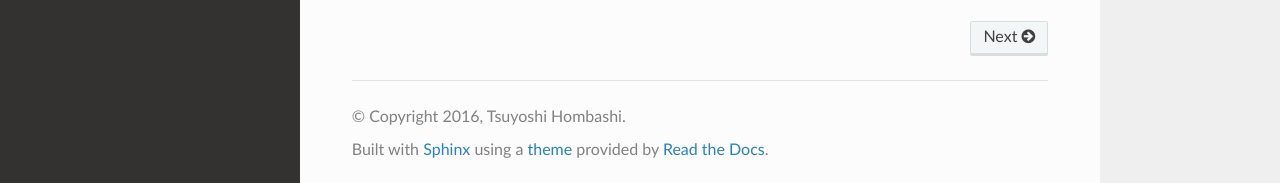
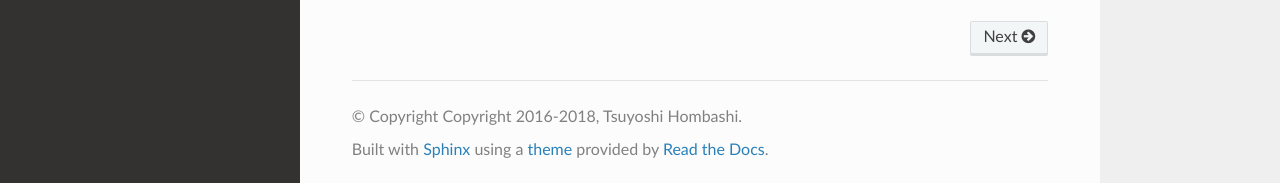
Before and after one commit to thombashi/pathvalidate, a Sphinx documentation site: the page built from docs/index.rst, in a window 1280 px wide and 1214 px high. Shown: the part 1028-1211 px from the top of the window. Built offline with Sphinx 7.4.7 and the Read the Docs theme 2.0.0, drawn with Linux system fonts in a browser that asks for light colours; pages that are not in the unit, such as notebooks, are missing from menus; some of the changed lines change nothing that is shown.

Commit message:
Update docs

```diff
--- a/docs/conf.py
+++ b/docs/conf.py
@@ -3,7 +3,7 @@
 import os
 import sys
 
-import pkg_resources
+from pathvalidate import __author__, __copyright__, __name__, __version__
 import sphinx_rtd_theme
 
 
@@ -43,16 +43,16 @@
 master_doc = 'index'
 
 # General information about the project.
-project = u'pathvalidate'
-copyright = u'2016, Tsuyoshi Hombashi'
-author = u'Tsuyoshi Hombashi'
+project = __name__
+copyright = __copyright__
+author = __author__
 
 # The version info for the project you're documenting, acts as replacement for
 # |version| and |release|, also used in various other places throughout the
 # built documents.
 #
 # The short X.Y version.
-version = pkg_resources.get_distribution("pathvalidate").version
+version = __version__
 # The full version, including alpha/beta/rc tags.
 release = version
 
@@ -223,7 +223,7 @@
 #  author, documentclass [howto, manual, or own class]).
 latex_documents = [
     (master_doc, 'pathvalidate.tex', u'pathvalidate Documentation',
-     u'Tsuyoshi Hombashi', 'manual'),
+     __author__, 'manual'),
 ]
 
 # The name of an image file (relative to this directory) to place at the top of
```
